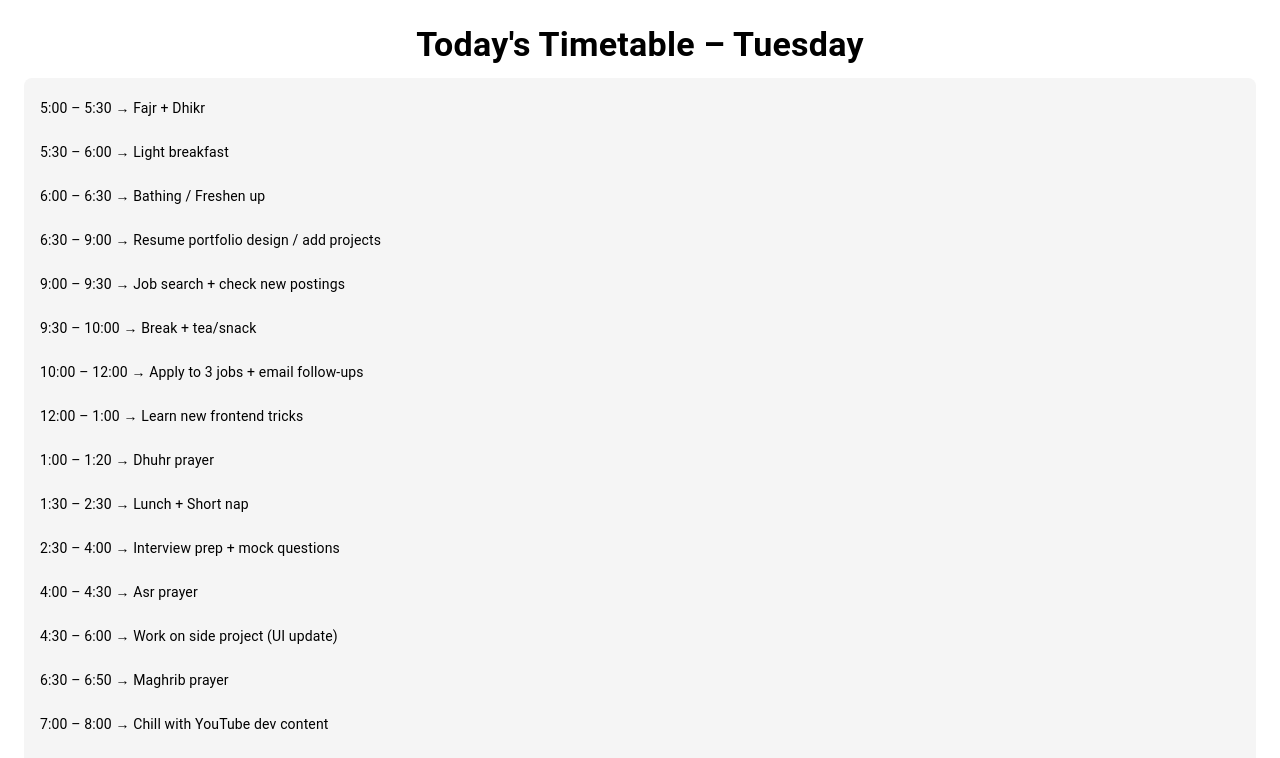
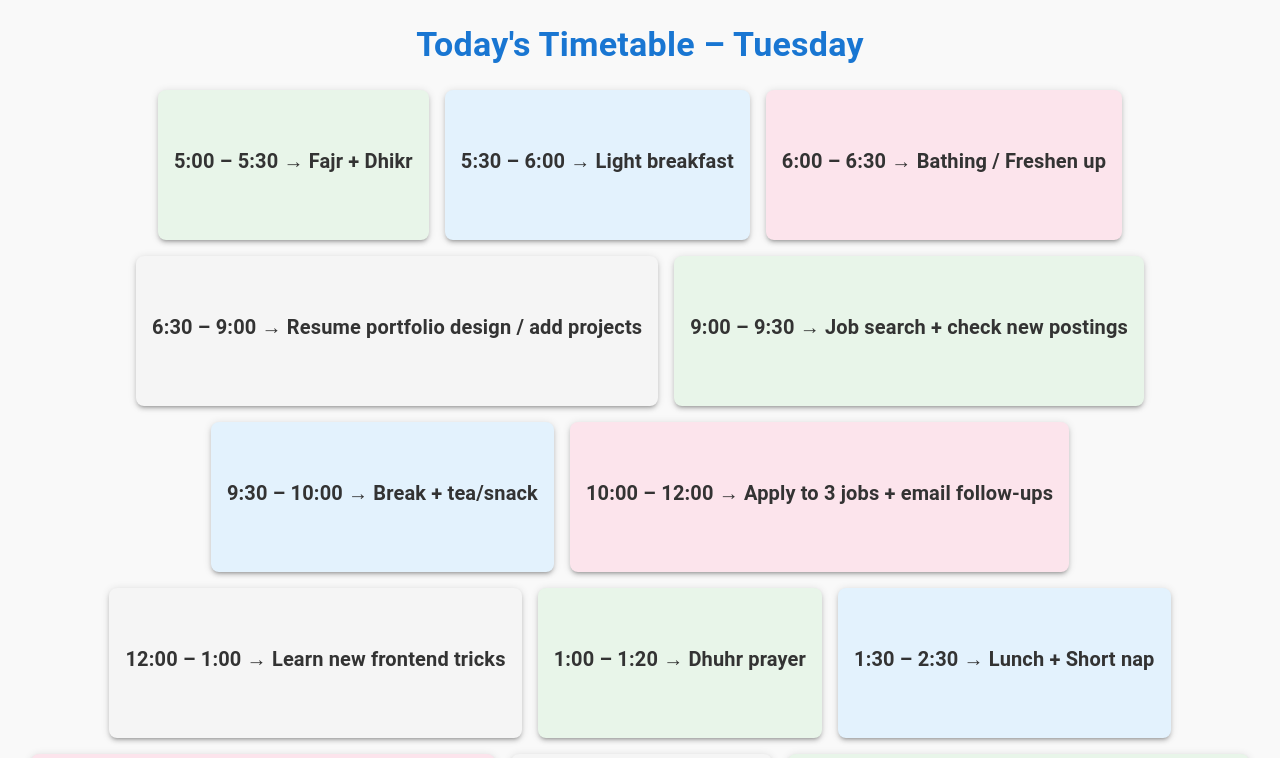
Before and after one commit to muhamedshijas/Schedly, a React (Create React App) app: page / in a window 1280 px wide. Shown: the top 758 px of the page. Built offline with nearby package versions, Linux system fonts and the light colour scheme.

Commit message:
ui colors changed

```diff
--- a/src/components/TimeTable.jsx
+++ b/src/components/TimeTable.jsx
@@ -1,6 +1,6 @@
-import { jsPDF } from "jspdf";
 import React, { useState } from "react";
 import { format } from "date-fns";
+import {jsPDF} from 'jspdf'
 import {
   Button,
   Dialog,
@@ -13,6 +13,10 @@ import {
   ListItemText,
   Divider,
   Box,
+  Card,
+  CardContent,
+  CardActions,
+  Grid,
 } from "@mui/material";
 import { Download, Today, Close } from "@mui/icons-material";
 import timetabledata from "../data/timetabledata";
@@ -23,11 +27,10 @@ export default function Timetable() {
 
   const downloadPDF = () => {
     const doc = new jsPDF();
-
     doc.setFontSize(18);
     doc.text(`Weekly Timetable`, 14, 16);
 
-    let y = 30; // Starting y position for the first day
+    let y = 30;
     Object.entries(timetabledata).forEach(([day, items]) => {
       doc.setFontSize(14);
       doc.text(day, 14, y);
@@ -39,44 +42,122 @@ export default function Timetable() {
         y += 6;
       });
 
-      y += 10; // Add some space after each day
+      y += 10;
     });
 
     doc.save("Weekly_Timetable.pdf");
   };
 
   return (
-    <div style={{ padding: 24 }}>
-      <Typography variant="h4" gutterBottom sx={{ fontWeight: 700 }}>
+    <div style={{ padding: 24, backgroundColor: "#f9f9f9", minHeight: "100vh" }}>
+      <Typography
+        variant="h4"
+        gutterBottom
+        sx={{
+          fontWeight: 700,
+          color: "#1976d2",
+          textAlign: "center",
+          marginBottom: 3,
+        }}
+      >
         Today's Timetable – {today}
       </Typography>
 
-      <List dense sx={{ backgroundColor: "#f5f5f5", borderRadius: 2 }}>
+      <Grid
+        container
+        spacing={2}
+        justifyContent="center"
+        sx={{
+          display: "flex",
+          flexWrap: "wrap",
+          gap: 2,
+          marginBottom: 3,
+        }}
+      >
         {timetabledata[today]?.map((item, index) => (
-          <ListItem key={index} sx={{ paddingY: 1 }}>
-            <ListItemText primary={item} sx={{ fontWeight: 500 }} />
-          </ListItem>
+          <Grid item xs={12} sm={6} md={4} lg={3} key={index}>
+            <Card
+              sx={{
+                backgroundColor:
+                  index % 4 === 0
+                    ? "#e8f5e9" // Light Green
+                    : index % 4 === 1
+                    ? "#e3f2fd" // Light Blue
+                    : index % 4 === 2
+                    ? "#fce4ec" // Light Pink
+                    : "#f5f5f5", // Light Grey
+                borderRadius: 2,
+                boxShadow: 3,
+                display: "flex",
+                flexDirection: "column",
+                justifyContent: "center",
+                height: "150px",
+                transition: "0.3s ease-in-out",
+                "&:hover": {
+                  transform: "scale(1.05)",
+                  boxShadow: 8,
+                },
+              }}
+            >
+              <CardContent>
+                <Typography
+                  variant="h6"
+                  sx={{
+                    fontWeight: 600,
+                    color: "#333",
+                    textAlign: "center",
+                    lineHeight: 1.5,
+                  }}
+                >
+                  {item}
+                </Typography>
+              </CardContent>
+            </Card>
+          </Grid>
         )) || (
-          <ListItem>
-            <ListItemText
-              primary="No timetable available."
-              sx={{ color: "#f44336", fontStyle: "italic" }}
-            />
-          </ListItem>
+          <Grid item xs={12}>
+            <Card
+              sx={{
+                backgroundColor: "#ffebee",
+                borderRadius: 2,
+                boxShadow: 3,
+                display: "flex",
+                justifyContent: "center",
+                alignItems: "center",
+                height: "150px",
+              }}
+            >
+              <CardContent>
+                <Typography
+                  variant="h6"
+                  sx={{
+                    color: "#f44336",
+                    fontStyle: "italic",
+                    textAlign: "center",
+                  }}
+                >
+                  No timetable available.
+                </Typography>
+              </CardContent>
+            </Card>
+          </Grid>
         )}
-      </List>
+      </Grid>
 
       <Button
         variant="contained"
         color="primary"
         onClick={() => setShowModal(true)}
         sx={{
-          marginTop: 2,
+          marginTop: 3,
           display: "flex",
           alignItems: "center",
           gap: 1,
           backgroundColor: "#1976d2",
           "&:hover": { backgroundColor: "#1565c0" },
+          padding: "12px 24px",
+          borderRadius: 2,
+          boxShadow: 3,
         }}
       >
         <Today />
@@ -88,44 +169,52 @@ export default function Timetable() {
         onClose={() => setShowModal(false)}
         fullWidth
         maxWidth="md"
-        sx={{ padding: 2 }}
       >
         <DialogTitle sx={{ fontWeight: 600 }}>Full Weekly Timetable</DialogTitle>
         <DialogContent dividers>
           {Object.entries(timetabledata).map(([day, items]) => (
             <div key={day} style={{ marginBottom: 16 }}>
-              <Typography variant="h6" color="secondary" sx={{ fontWeight: 600 }}>
+              <Typography
+                variant="h6"
+                color="primary"
+                sx={{ fontWeight: 600, marginBottom: 1 }}
+              >
                 {day}
               </Typography>
-              <List dense sx={{ backgroundColor: "#f5f5f5", borderRadius: 2 }}>
+              <List dense>
                 {items.map((item, index) => (
-                  <ListItem key={index} sx={{ paddingY: 1 }}>
-                    <ListItemText primary={item} />
+                  <ListItem key={index}>
+                    <ListItemText
+                      primary={item}
+                      sx={{
+                        fontSize: "1rem",
+                        fontWeight: 500,
+                        color: "#333",
+                      }}
+                    />
                   </ListItem>
                 ))}
               </List>
-              <Divider sx={{ marginY: 1 }} />
+              <Divider />
             </div>
           ))}
         </DialogContent>
-        <DialogActions sx={{ justifyContent: "space-between" }}>
+        <DialogActions>
           <Button
             onClick={() => setShowModal(false)}
             color="secondary"
             variant="outlined"
-            sx={{
-              display: "flex",
-              alignItems: "center",
-              gap: 1,
-            }}
+            sx={{ fontWeight: 500 }}
           >
-            <Close /> Close
+            <Close />
+            Close
           </Button>
           <Button
             onClick={downloadPDF}
             color="success"
             variant="contained"
             sx={{
+              fontWeight: 500,
               display: "flex",
               alignItems: "center",
               gap: 1,
```
